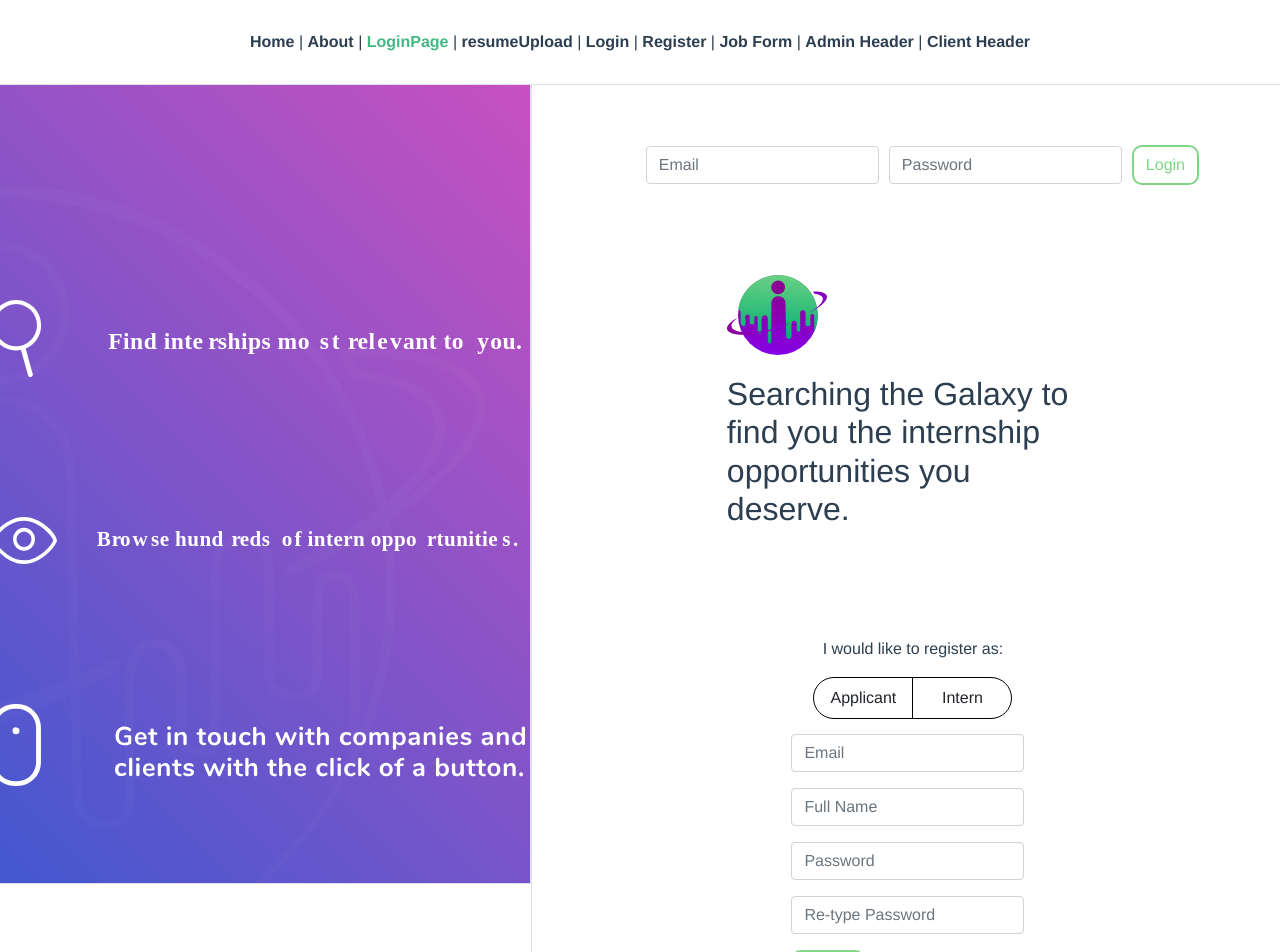
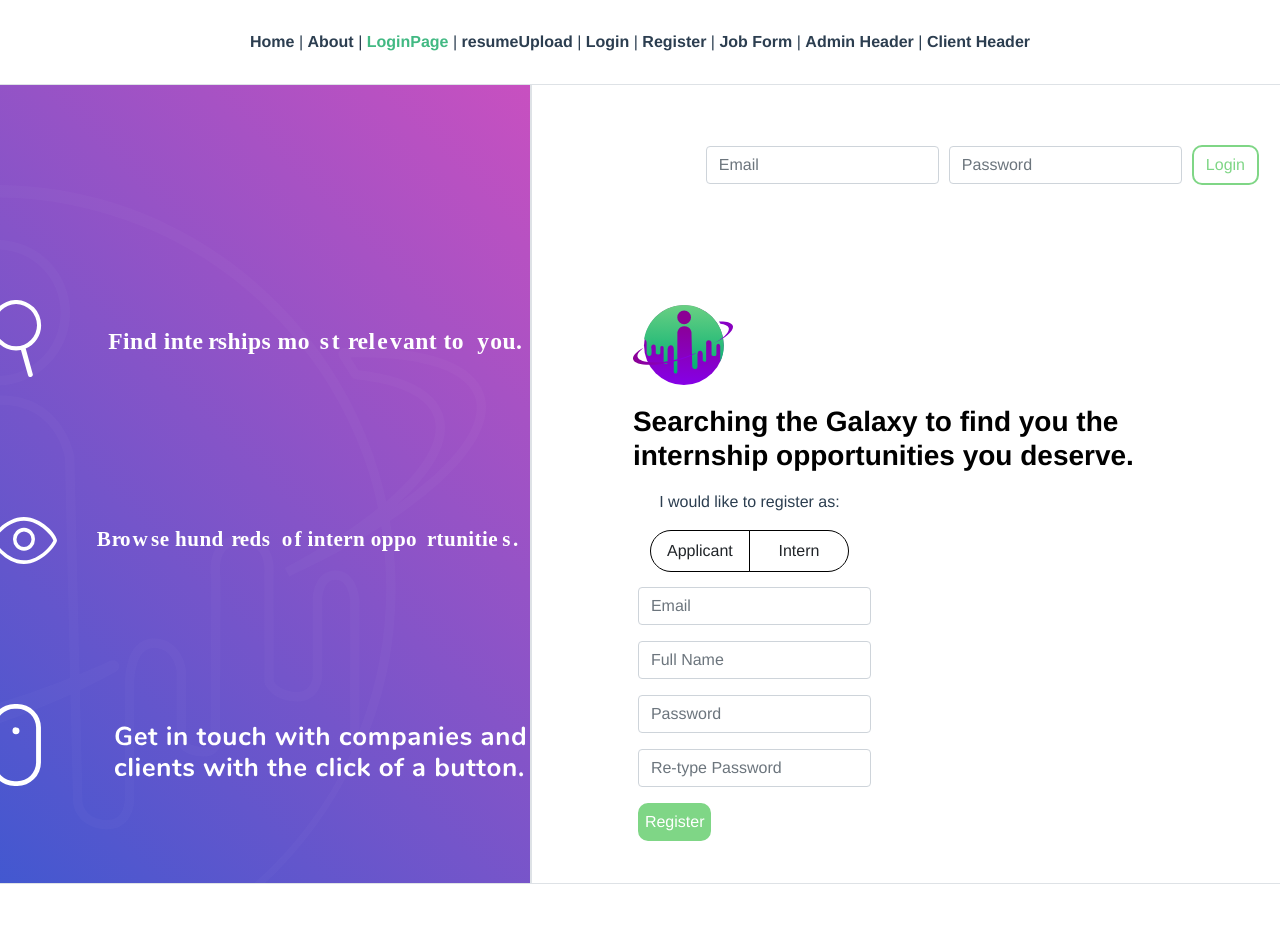
Before and after one commit to carmen-c/interngalactic, a Vue app in the folder myapp/: page /LoginPage in a window 1280 px wide. Shown: the top 952 px of the page. After the commit the page ends 884 px from the top, so only its background shows below. Built offline with nearby package versions, Linux system fonts and the light colour scheme.

Commit message:
Update LoginPage

```diff
--- a/myapp/src/views/LoginPage.vue
+++ b/myapp/src/views/LoginPage.vue
@@ -30,16 +30,13 @@
 				  	<button type="submit" class="btn btn-default" id="signinBtn">Login</button>
 			</div>
 			</div>
-				<div class="col-xs-12 textA">
+				<div class="col-xs-12 rightSectionCont">
 					<div class="right-missionContainer">
 						<img src="../../images/InternLogo.svg" class="login-internLogo"/>
-						<h2>Searching the Galaxy to find you the internship opportunities you deserve.</h2>
-					</div>
-				</div>
-<div class="col-xs-12 registerContainer">
-	<div>
+						<h3 class="searching-the">Searching the Galaxy to find you the internship opportunities you deserve.</h3>
+							<div class="registerContainer">
 								<div class="row">
-          <p style="text-align:left">I would like to register as:</p><br/>
+								  <p>I would like to register as:</p><br/>
 								</div>
 								<div class="row">
 								  <div class="btn-group">
@@ -47,6 +44,7 @@
 									<button class="btn user-class btn-right-round">Intern</button>
 								  </div>
 								</div>
+								<div class="marginInput">
 								<div class="row">
 									<div class="form-group">
 										<input type="email" class="form-control" id="exampleInputEmail3" placeholder="Email">
@@ -67,10 +65,8 @@
 										<input type="password" class="form-control" id="exampleInputEmail3" placeholder="Re-type Password">
 									</div>
 								</div>
-		<div class="row floatLeft">
-			<div class="form-group">
+							</div>
 							<button class="btn btn-default" id="registerBtn">Register</button>
-			</div>
 						</div>
 					</div>
 				</div>
@@ -149,23 +145,18 @@ import Register from "@/components/Register.vue";
 	}
 	.loginContainer {
 		width: 100%;
-		margin-right: 80px;
+		margin-right: 20px;
 		margin-top: 60px;
 	}
-	.textA {
+	.rightSectionCont {
+		margin-top: 120px;
+		margin-left: 40px;
+		width: 600px;
 		text-align: left;
 	}
 	.login-internLogo {
 		width: 100px;
 		margin-bottom: 20px;
-	}
-	.right-missionContainer {
-		padding-right: 180px;
-		padding-left: 180px;
-		margin-top: 90px;
-	}
-	.registerContainer {
-		margin: 100px;
 	}
     .user-class {
         border: 1px solid #000 !important;
@@ -195,5 +186,18 @@ import Register from "@/components/Register.vue";
 		padding: 5px;
 		border-radius: 10px;
 		color: white;
+		margin-left: 5px;
+	}
+	.searching-the {
+		font-weight: 600;
+		color: black;
+	}
+	.registerContainer {
+		margin-top: 10px;
+		margin-bottom: 30px;
+		float: left;
+	}
+	.marginInput {
+		margin-left: 20px;
 	}
 </style>
```
Lines whose indentation alone changed are shown as unchanged.
